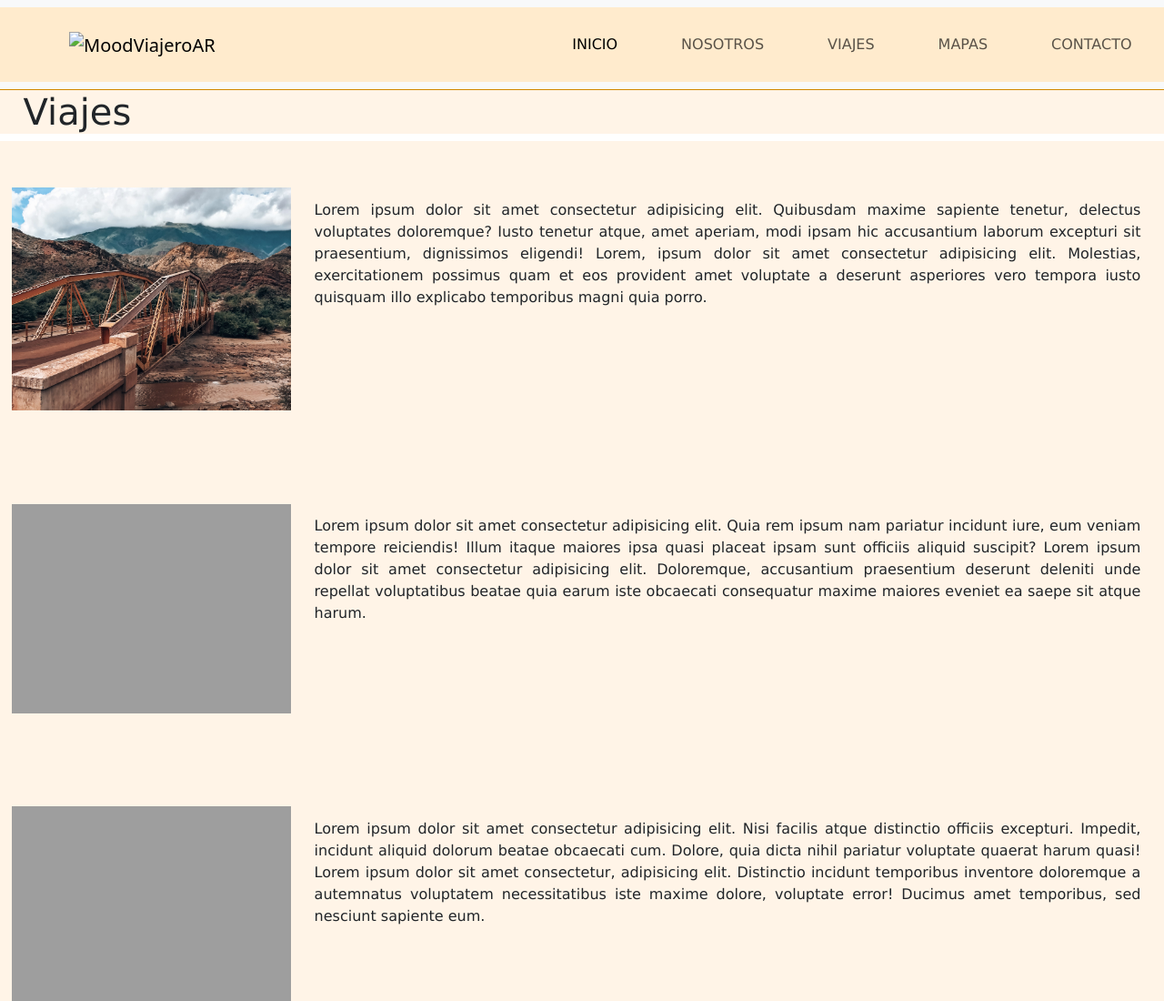
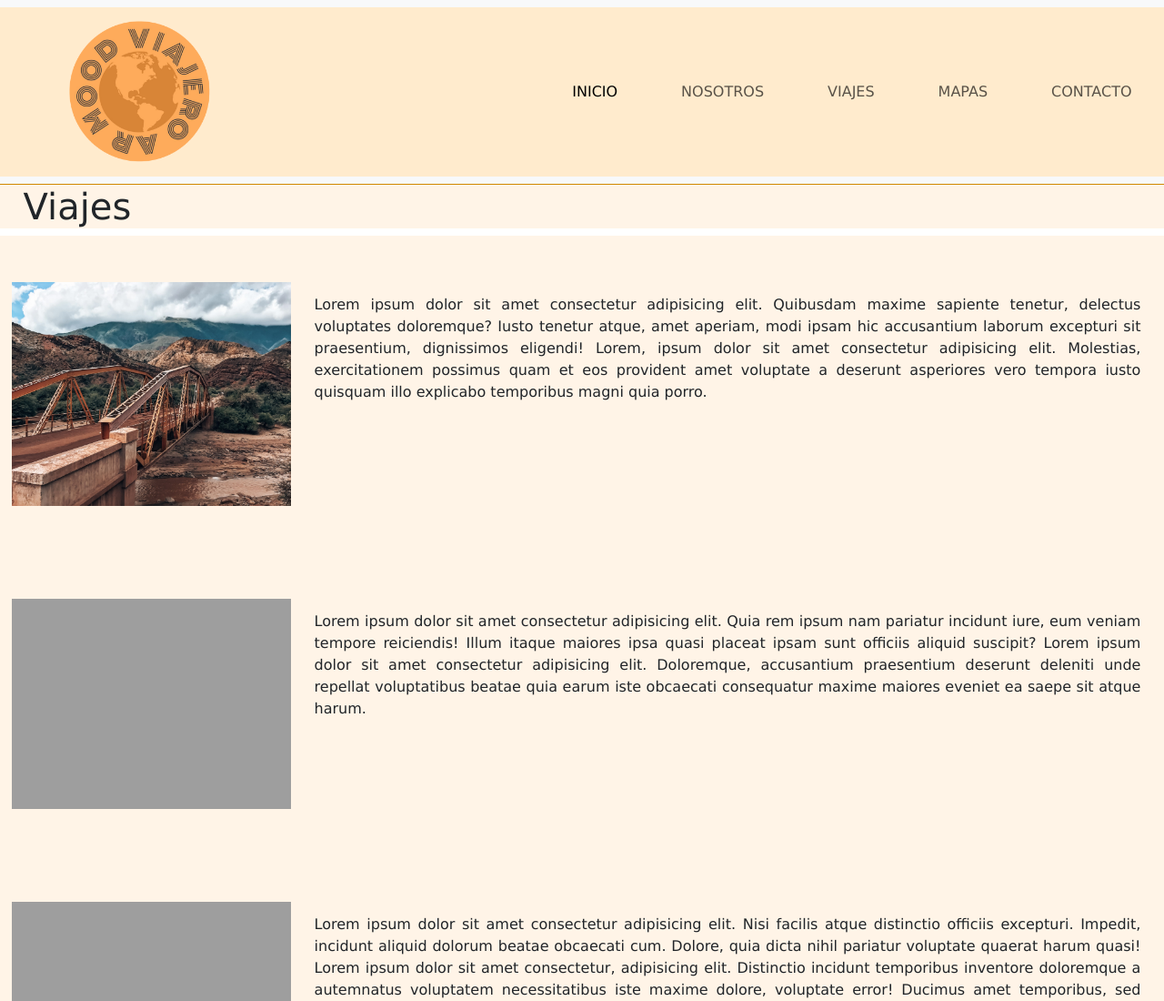
Before and after one commit to Leandro9485/MoodViajero, a plain HTML site: page html/viajes.html in a window 1280 px wide. Shown: the top 1100 px of the page at 91% size. Drawn offline with nearby package versions, Linux system fonts and the light colour scheme; the site is published under a folder, as on GitHub Pages, so addresses that start at the root find nothing.

Commit message:
Cambios en Linkeos

```diff
--- a/html/viajes.html
+++ b/html/viajes.html
@@ -15,7 +15,7 @@
     <header>
         <nav class="navbar navbar-expand-lg bg-body-tertiary">
             <div class="container-fluid">
-              <a class="navbar-brand" href="/index.html"><img src="/Images/mood.png" alt="MoodViajeroAR"></a>
+              <a class="navbar-brand" href="/index.html"><img src="../Images/mood.png" alt="MoodViajeroAR"></a>
               <button class="navbar-toggler" type="button" data-bs-toggle="collapse" data-bs-target="#navbarNav" aria-controls="navbarNav" aria-expanded="false" aria-label="Toggle navigation">
                 <span class="navbar-toggler-icon"></span>
               </button>
```
